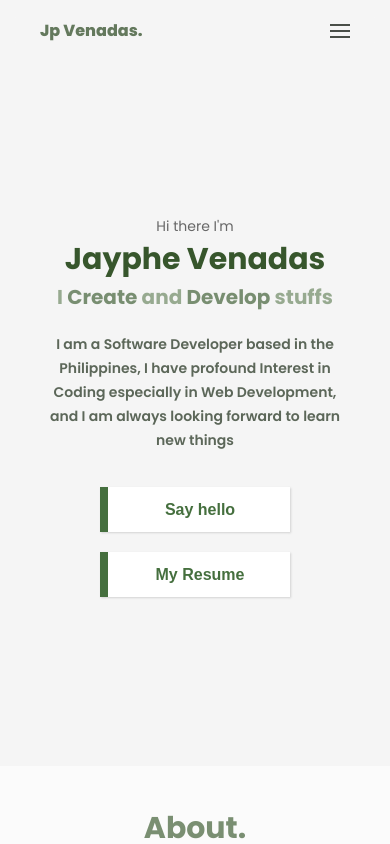
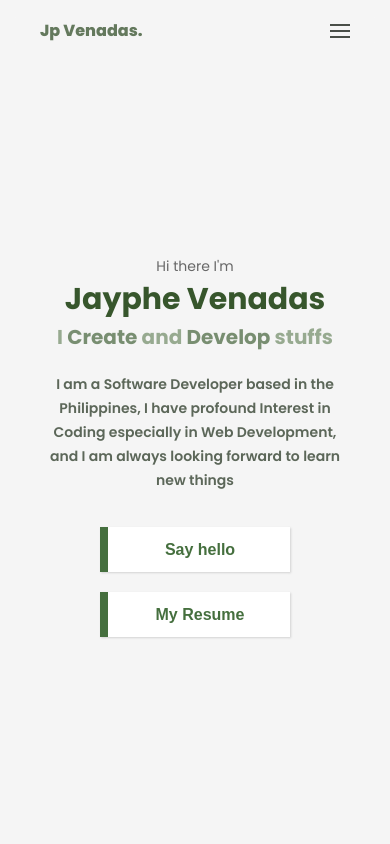
Before and after one commit to JPvenadas/Web-Portfolio, a React (Create React App) app: page / in a window 390 px wide. Shown: the top 844 px of the page. Built offline with nearby package versions, Linux system fonts and the light colour scheme.

Commit message:
increases the size of the header on mobile (+ 80px)

```diff
--- a/src/styled-components/Header.js
+++ b/src/styled-components/Header.js
@@ -21,7 +21,7 @@ export const Container = styled.div`
         align-items: center
     }
     @media (max-width: 600px) {
-        height: calc(100vh - 160px)
+        height: calc(100vh - 80px)
     }
 `
 export const Greetings = styled.p`
```
